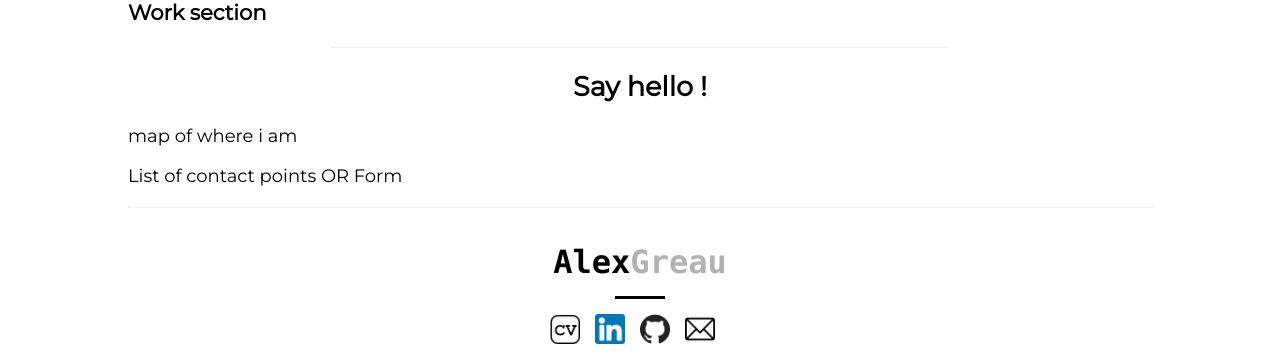
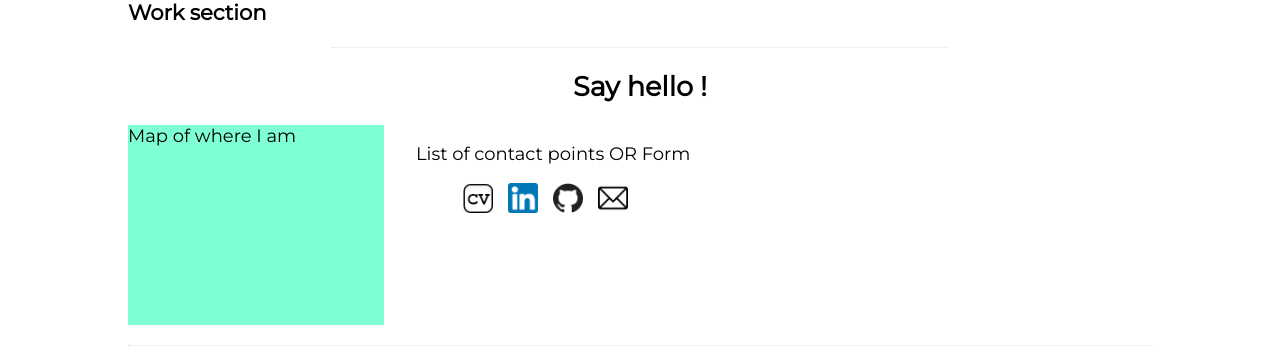
Before and after one commit to AlexGreau/me.com, a React (Create React App) app in the folder website/: page /home in a window 1280 px wide. Shown: the part 592-952 px from the top of the page. Built offline with nearby package versions, Linux system fonts and the light colour scheme; no server answers.

Commit message:
Start of contactMe

```diff
--- a/website/src/components/contactMe/ContactMe.js
+++ b/website/src/components/contactMe/ContactMe.js
@@ -1,12 +1,20 @@
 import React from 'react';
 import classes from './ContactMe.module.css';
+import Map from '../ui/map/Map';
+import ContactBar from '../ui/contactBar/ContactBar';
 
 const ContactMe = (props) => {
     return (
-        <div ref={props.ref}>
+        <div ref={props.ref} className={classes.contactMe}>
             <h2 className={props.familyTitleStyle}>Say hello !</h2>
-            <p>map of where i am</p>
-            <p>List of contact points OR Form</p>
+            <div className={classes.container}>
+                <Map />
+                <div className={classes.contactOptions}>
+                    <p>List of contact points OR Form</p>
+                    <ContactBar/>
+
+                </div>
+            </div>
         </div>
 
     )
--- a/website/src/components/contactMe/ContactMe.module.css
+++ b/website/src/components/contactMe/ContactMe.module.css
@@ -0,0 +1,11 @@
+.contactMe {
+
+}
+
+.container {
+    display: flex;
+}
+
+.contactOptions{
+    margin-left: 2rem;
+}
--- /dev/null
+++ b/website/src/components/ui/map/Map.js
@@ -0,0 +1,11 @@
+import React from 'react';
+import classes from './Map.module.css';
+
+const Map = (props) => {
+    return (
+        <div className={classes.map}>
+            Map of where I am
+        </div>
+    )
+}
+export default Map;
--- /dev/null
+++ b/website/src/components/ui/map/Map.module.css
@@ -0,0 +1,7 @@
+.map {
+    width: 25%;
+    min-width: 200px;
+    height: auto;
+    min-height: 200px;
+    background-color: aquamarine;
+}
```
